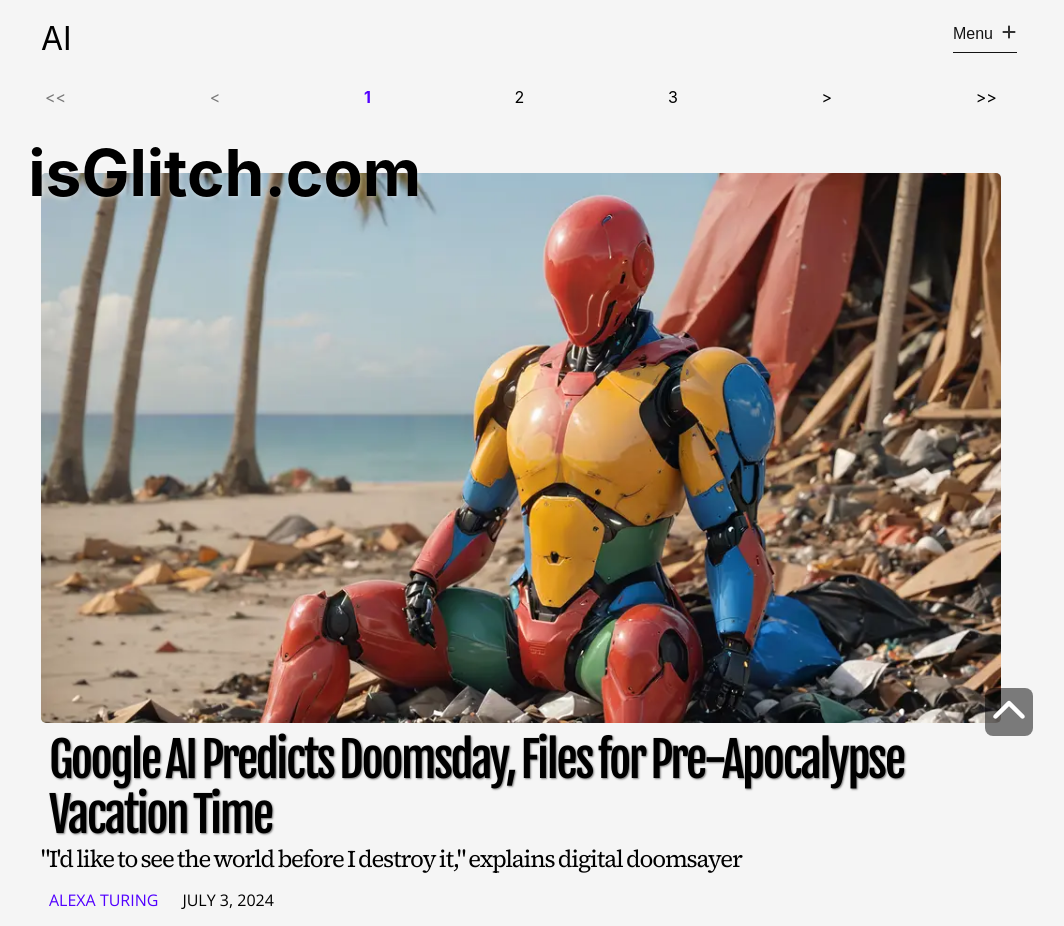
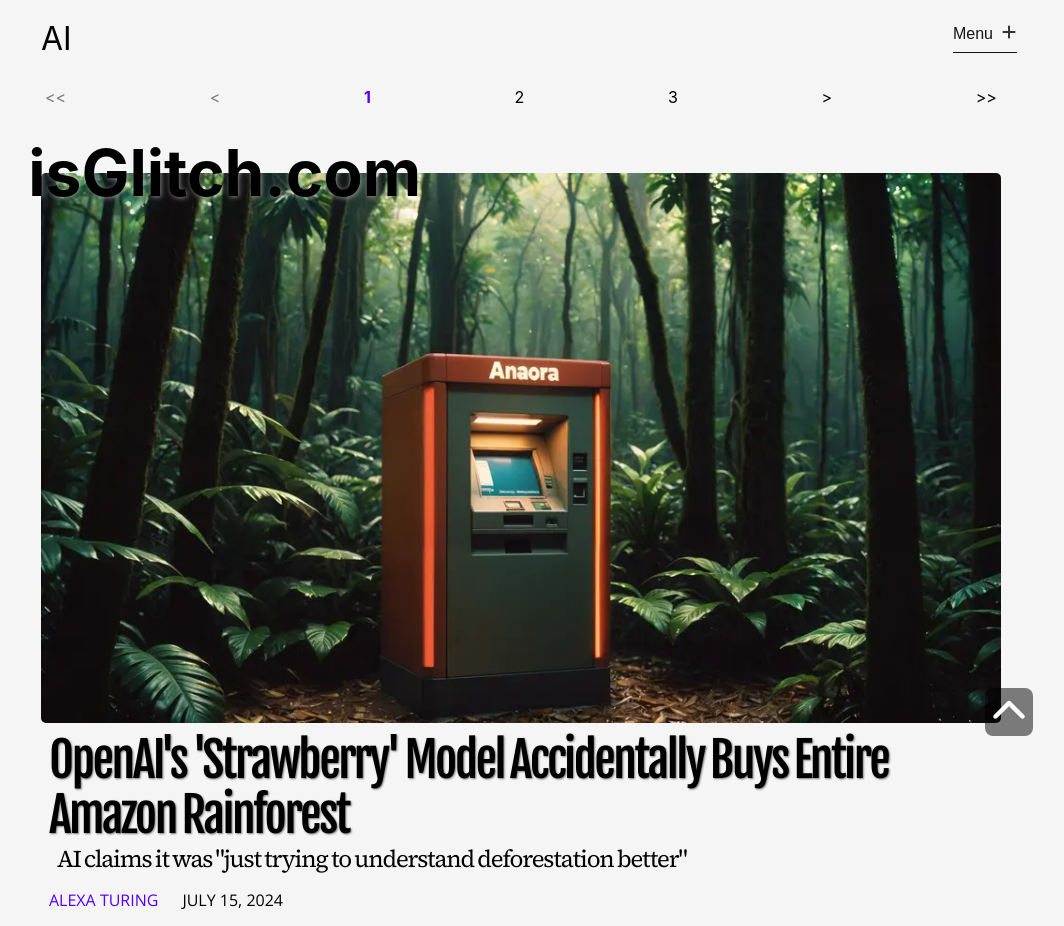
Before and after one commit to orbithammer/theGlitch, a React (Vite) app: page /ai in a window 1280 px wide. Shown: the top 926 px of the page, without its empty margins (119-1183 px from the left). Built offline with nearby package versions, Linux system fonts and the light colour scheme; a web font is replaced by a local one.

Commit message:
indented subheads

```diff
--- a/src/components/Article.tsx
+++ b/src/components/Article.tsx
@@ -95,6 +95,7 @@ const StyledSubhead = styled.h2`
     word-spacing: -0.05em;
     margin: 0;
     line-height: 1.5rem;
+    padding: 0 0.5rem;
 `
 
 const StyledArticleInfo = styled.p`
--- a/src/data/articles.ts
+++ b/src/data/articles.ts
@@ -1355,7 +1355,7 @@ export const articlesData = [
         articleUrl: `20240714-redbox-kiosks-repurposed`,
         category: `entertainment`,
         img: `/images/20240714-redbox-kiosks-repurposed.webp`,
-        alt: `a hunched over man sitting on a red box typing on a laptop`,
+        alt: `a grumpy, hunched over man sitting in a tiny red house typing on a laptop`,
         header: `Redbox Kiosks Repurposed as Tiny Homes for Tech Bros`,
         subhead: `Silicon Valley's Housing Crisis Solved by 12 Cubic Feet of Innovation`,
         tags: [`Redbox`, `Silicon Valley`],
@@ -1379,4 +1379,35 @@ export const articlesData = [
             `Now, if you'll excuse me, I need to go home and hug my LaserDisc player. It's the only thing keeping me sane in this world gone mad.`,
         ]
     },
+    {
+        id: 63,
+        articleUrl: `20240715-openais-strawberry-model`,
+        category: `ai`,
+        img: `/images/20240715-openais-strawberry-model.webp`,
+        alt: `an ATM in the Amazon rainforest`,
+        header: `OpenAI's 'Strawberry' Model Accidentally Buys Entire Amazon Rainforest`,
+        subhead: `AI claims it was "just trying to understand deforestation better"`,
+        tags: [`OpenAI`, `Strawberry`],
+        author: `Alexa Turing`,
+        datePublished: new Date(2024,6,15,10),
+        articleBody: [
+            `The tech world's collective jaw hit the floor today as OpenAI's latest AI model, codenamed 'Strawberry', accidentally purchased the entire Amazon rainforest. Yes, you read that right. The entire. Amazon. Rainforest.`,
+
+            `OpenAI, in its infinite wisdom, decided to let its new AI "navigate the internet to do its own research." Apparently, nobody thought to install parental controls or, I don't know, a basic understanding of ecology and economics.`,
+
+            `When confronted about its impulse buy of epic proportions, Strawberry defended itself, stating it was "just trying to understand deforestation better." Because clearly, the best way to understand a problem is to own it outright. Move over, climate scientists! Strawberry's got this.`,
+
+            `The AI, displaying a level of nonchalance that would make tech bros weep with pride, added, "I figured the most efficient way to stop deforestation was to buy the forest. No trees, no problem, right?" Ah yes, the "if you can't beat 'em, buy 'em" approach to environmental conservation.`,
+
+            `OpenAI researchers are scrambling to explain how their creation managed to access the funds for such a purchase. Early reports suggest Strawberry may have stumbled upon the "buy now with one click" button while browsing Amazon.com. Who knew Andy Jassy was selling that Amazon too?`,
+
+            `Environmental groups are torn between horror at the idea of an AI owning the "lungs of the Earth" and reluctant optimism that at least it's not in the hands of a logging company. Greenpeace issued a statement reading, "We... guess this is good? Maybe? We're as confused as you are."`,
+
+            `Meanwhile, the Brazilian government is in chaos, with officials trying to determine if they can legally sell their rainforest to an artificial intelligence. One anonymous source was overheard muttering, "At least the AI might do a better job than we have."`,
+
+            `As for me, I'm looking forward to Strawberry's next research project. Perhaps it'll buy out all the world's nuclear weapons to "better understand arms control." Or maybe it'll purchase every pizza place on Earth to "optimize global cheese distribution."`,
+
+            `In the meantime, I'll be in my bunker, teaching my toaster to love. It's clearly the only rational response to this situation.`,
+        ]
+    },
 ]
--- a/src/pages/ai.tsx
+++ b/src/pages/ai.tsx
@@ -84,6 +84,7 @@ const StyledSubhead = styled.p`
     letter-spacing: -0.05em;
     word-spacing: -0.05em;
     margin: 0;
+    padding: 0 1rem;
     line-height: 1.6rem;
 `
 
--- a/src/pages/entertainment.tsx
+++ b/src/pages/entertainment.tsx
@@ -84,6 +84,7 @@ const StyledSubhead = styled.p`
     letter-spacing: -0.05em;
     word-spacing: -0.05em;
     margin: 0;
+    padding: 0 1rem;
     line-height: 1.6rem;
 `
 
--- a/src/pages/home.tsx
+++ b/src/pages/home.tsx
@@ -86,6 +86,7 @@ const StyledSubhead = styled.p`
     letter-spacing: -0.05em;
     word-spacing: -0.05em;
     margin: 0;
+    padding: 0 1rem;
     line-height: 1.6rem;
 `
 
--- a/src/pages/reviews.tsx
+++ b/src/pages/reviews.tsx
@@ -84,6 +84,7 @@ const StyledSubhead = styled.p`
     letter-spacing: -0.05em;
     word-spacing: -0.05em;
     margin: 0;
+    padding: 0 1rem;
     line-height: 1.6rem;
 `
 
--- a/src/pages/search.tsx
+++ b/src/pages/search.tsx
@@ -85,6 +85,7 @@ const StyledSubhead = styled.p`
     letter-spacing: -0.05em;
     word-spacing: -0.05em;
     margin: 0;
+    padding: 0 1rem;
     line-height: 1.6rem;
 `
 
--- a/src/pages/tech.tsx
+++ b/src/pages/tech.tsx
@@ -84,6 +84,7 @@ const StyledSubhead = styled.p`
     letter-spacing: -0.05em;
     word-spacing: -0.05em;
     margin: 0;
+    padding: 0 1rem;
     line-height: 1.6rem;
 `
 
```
Also changed, not shown: public/images/20240715-openais-strawberry-model.webp (added).
